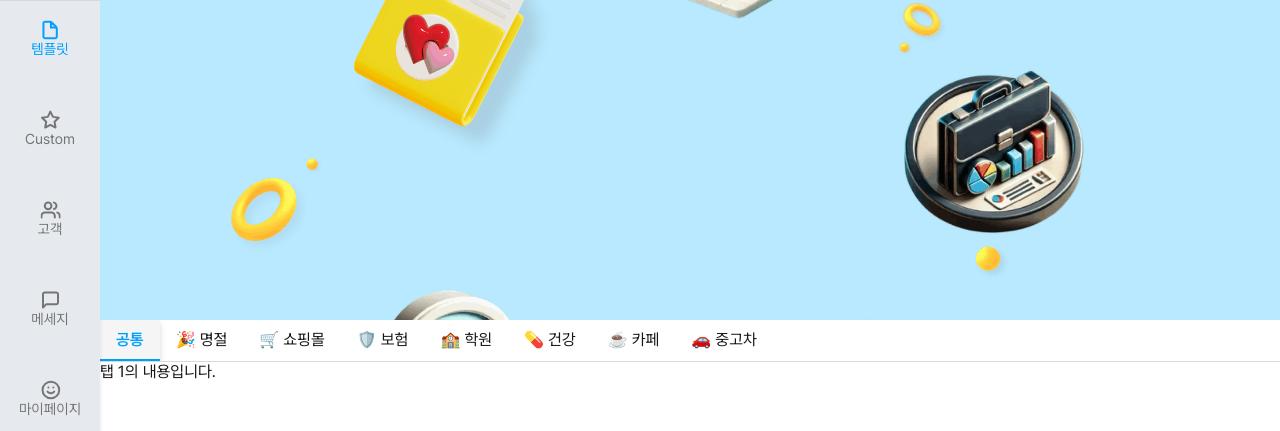
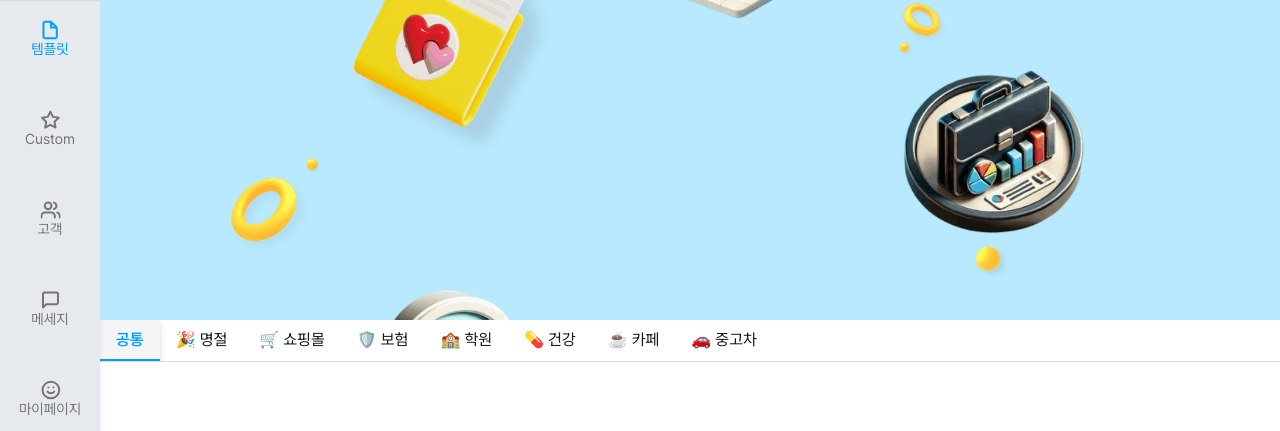
Before and after one commit to yulmam/ssenbi, a Next.js app: page /template in a window 1280 px wide. Shown: the top 431 px of the page. Built offline with nearby package versions, Linux system fonts and the light colour scheme.

Commit message:
feat : messageTemplate filtering

```diff
--- a/src/app/(pages)/template/page.tsx
+++ b/src/app/(pages)/template/page.tsx
@@ -1,22 +1,27 @@
 "use client";
 
 import Banner from "@/app/components/common/Banner";
+import ContentCard from "@/app/components/common/ContentCard";
 import NavigationBar from "@/app/components/common/NavigationBar";
-import { useState } from "react";
+import { useEffect, useState } from "react";
 
+interface MessageTemplatesType {
+  title: string;
+  content: string;
+}
 export default function Template() {
   const [currentTab, setCurrentTab] = useState<number>(0);
+  const [allMessageTemplates, setAllMessageTemplates] = useState<
+    MessageTemplatesType[]
+  >([]);
+  const [filteredMessageTemplates, setFilteredMessageTemplates] = useState<
+    MessageTemplatesType[]
+  >([]);
 
-  /* 상수자나
-    무조건 상수는 대문자! 내가 수정할게
+  useEffect(() => {
+    // todo : api 요청에서 정보 얻기
+  }, []);
 
-    그리고 이부분은 좀 더 명확하게 용어 정리를 해줘야해<div className="
-    "></div>
-  */
-
-  /*
-      이 탭 배열은 여기서만 쓰이자나 그러므로 TEMPLATE_TABS 이런식!
-    */
   const TEMPLATE_TABS = [
     "공통", // All
     "🎉 명절", // Celebration
@@ -35,10 +40,16 @@ export default function Template() {
   return (
     <div className="page-container">
       <Banner />
-      <NavigationBar tabs={TEMPLATE_TABS} onTabChange={handleTabChange} />
-      {currentTab === 0 && <div>탭 1의 내용입니다.</div>}
-      {currentTab === 1 && <div>탭 2의 내용입니다.</div>}
-      {currentTab === 2 && <div>탭 3의 내용입니다.</div>}
+      <div>
+        <NavigationBar tabs={TEMPLATE_TABS} onTabChange={handleTabChange} />
+      </div>
+      {filteredMessageTemplates.map((message) => (
+        <ContentCard
+          imgSrc=""
+          title={message.title}
+          content={message.content}
+        />
+      ))}
     </div>
   );
 }
```
